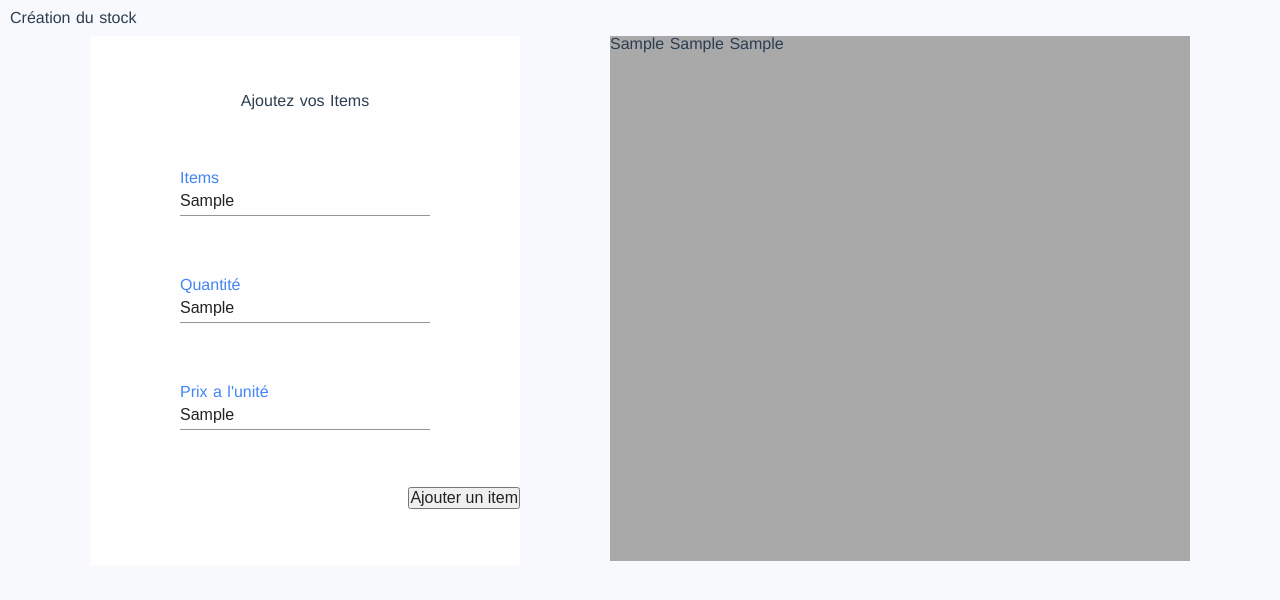
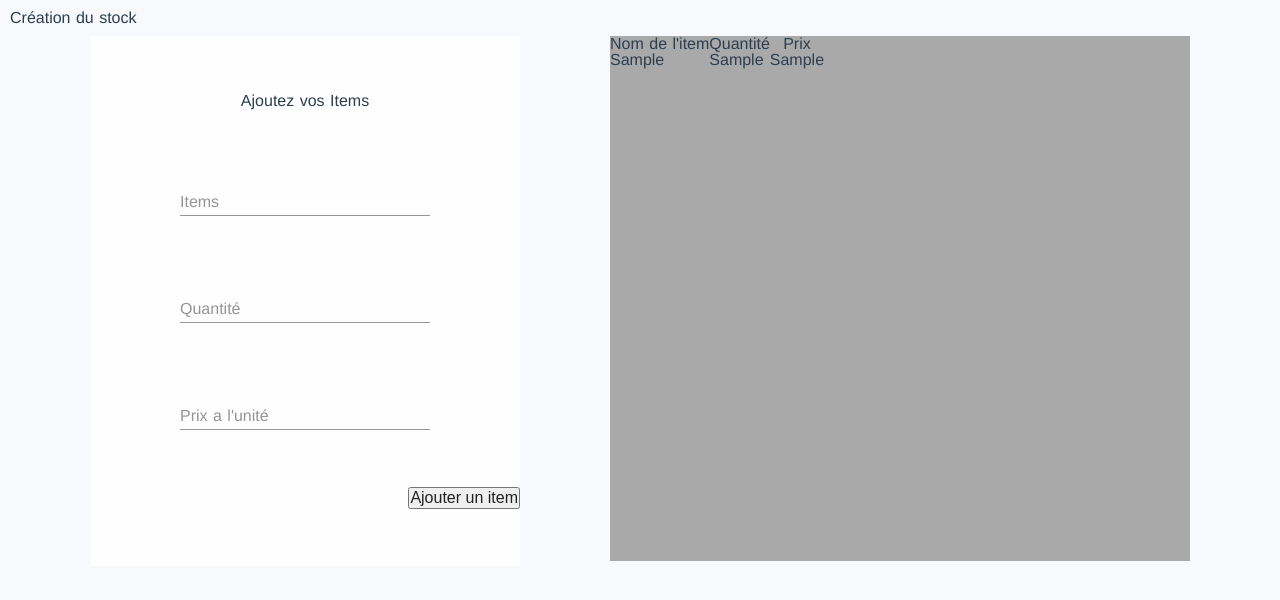
Before and after one commit to StockOs/Stock-Os, a Vue app: page /stockCreation in a window 1280 px wide. Both pictures are taken after typing "Sample", "Sample", "Sample" into the empty fields and a click on the button "Ajouter un item". Shown: the top 600 px of the page. Built offline with nearby package versions, Linux system fonts and the light colour scheme.

Commit message:
IMPLEMENT logic into StockDisplayTable

```diff
--- a/src/components/ItemCreation.vue
+++ b/src/components/ItemCreation.vue
@@ -34,7 +34,15 @@ export default {
   },
   methods: {
     addItemStock() {
-      this.$emit('addItemStock', this.item)
+      const item = {
+        name: this.item.name,
+        quantity: this.item.quantity,
+        price: this.item.price,
+      }
+      if(this.item.name != "" && this.item.quantity != null  && this.item.price != null ){
+        this.$emit('addItemStock', {item})
+        this.$store.itemStock.commit("RESET_INPUT_VALUE", item)
+      }
     },
   }
 }
--- /dev/null
+++ b/src/components/StockDisplayTable.vue
@@ -0,0 +1,38 @@
+<template>
+  <table>
+    <thead>
+      <tr>
+        <th>Nom de l'item</th>
+        <th>Quantité</th>
+        <th>Prix</th>
+      </tr>
+    </thead>
+    <tbody>
+      <tr v-for="(item, index) in items" :key="index">
+        <td>{{ item.name }}</td>
+        <td>{{ item.quantity }}</td>
+        <td>{{ item.price }}</td>
+      </tr>
+    </tbody>
+  </table>
+</template>
+
+<script>
+export default {
+  props:{
+    label:{
+      type: String,
+      require: true,
+    },
+  },
+  computed: {
+    items() {
+      return this.$store.itemStock.getters.displayStock
+    },
+  },
+}
+</script>
+
+<style>
+
+</style>
--- a/src/store/itemStock.js
+++ b/src/store/itemStock.js
@@ -17,11 +17,18 @@ export default new Vuex.Store({
   },
 
   getters: {
+    displayStock:(state) => {
+      return state.itemsStock.map(el => el.item)
+    }
   },
   mutations: {
-    addItemStock(state){
-      state.itemsStock.push(state.item)
-      console.log(state.itemsStock)
+    ADD_ITEMS_STOCK:(state, {item}) => {
+      state.itemsStock.push({item})
+    },
+    RESET_INPUT_VALUE:(state) => {
+      state.item.name = ''
+      state.item.quantity = ''
+      state.item.price = ''
     }
   },
 
--- a/src/views/StockCreation.vue
+++ b/src/views/StockCreation.vue
@@ -2,34 +2,27 @@
   <main>
     <h1>Création du stock</h1>
     <div class="content">
-    <ItemCreation @addItemStock='emitItemStock'/>
-    <div class="table">
-      <p v-for="(item,i) in items" :key="i">
-        {{ item.name }}
-        {{ item.quantity }}
-        {{ item.price }}
-      </p>
-    </div>
+      <ItemCreation @addItemStock='emitItemStock'/>
+      <div class="table">
+      <StockDisplayTable/>
+      </div>
     </div>
   </main>
 </template>
 
 <script>
   import ItemCreation from '@/components/ItemCreation.vue'
+  import StockDisplayTable from '@/components/StockDisplayTable.vue'
 
 
   export default {
     components: {
       ItemCreation,
-    },
-    computed: {
-      items() {
-        return this.$store.itemStock.state.itemsStock
-      },
+      StockDisplayTable
     },
     methods: {
       emitItemStock(item) {
-        return this.$store.itemStock.commit("addItemStock", item)
+        this.$store.itemStock.commit("ADD_ITEMS_STOCK", item)
       }
     }
   }
```
